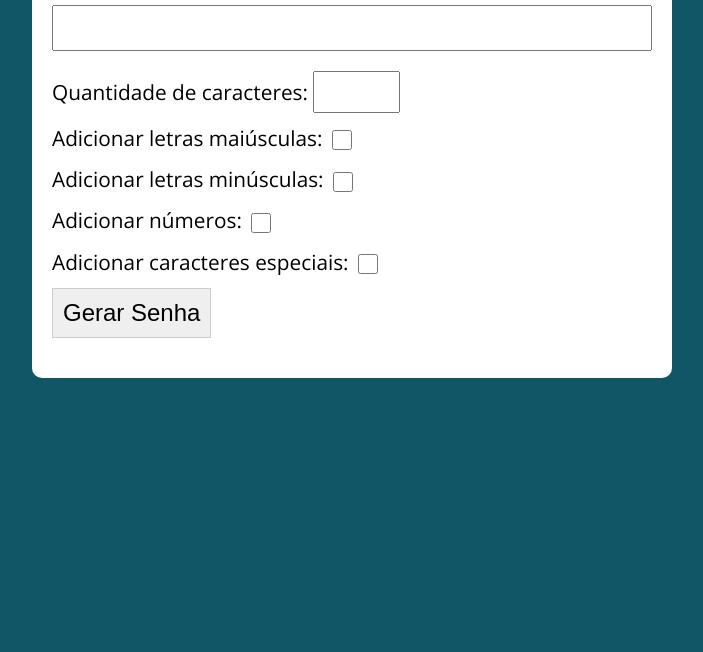
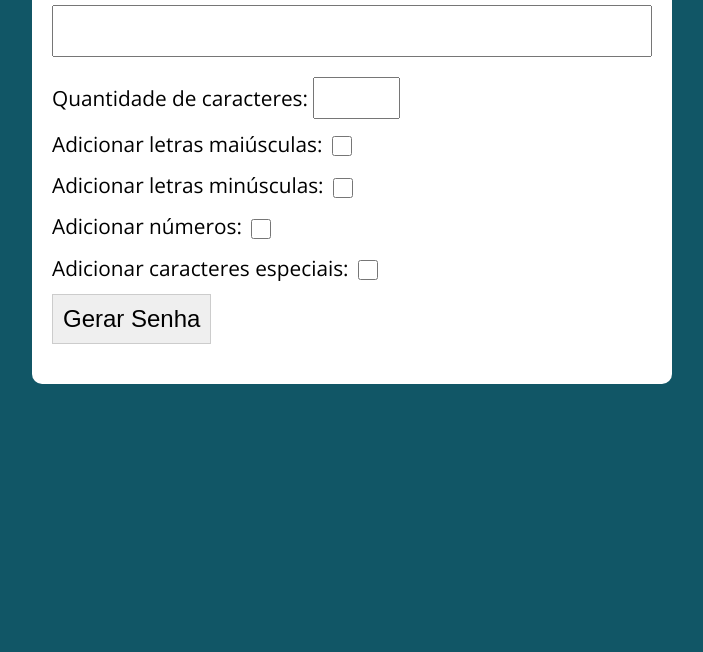
Before and after one commit to dyhalmeida/js-from-basic-to-advanced, a website built with webpack: page 64-javascript-tool/05-lesson-generator-password/public/index.html in a window 1280 px wide. Shown: the part 148-800 px from the top of the page, without its empty margins (288-991 px from the left). Built offline with nearby package versions, Linux system fonts and the light colour scheme.

Commit message:
input display

```diff
--- a/64-javascript-tool/05-lesson-generator-password/public/index.html
+++ b/64-javascript-tool/05-lesson-generator-password/public/index.html
@@ -13,7 +13,7 @@
   <section class="container">
     <h1>Gerador de Senhas</h1>
 
-    <input type="text" class="display">
+    <input type="text" class="display" readonly="true">
 
     <ul>
       <li>Quantidade de caracteres: <input type="number" min="1" max="50"></li>
--- a/64-javascript-tool/05-lesson-generator-password/src/assets/css/style.css
+++ b/64-javascript-tool/05-lesson-generator-password/src/assets/css/style.css
@@ -62,7 +62,7 @@ form button:hover {
   width: 100%;
   /* border-radius: 3px; */
   padding: 10px;
-  font-size: 1.2rem;
+  font-size: 1.5rem;
 }
 
 .container ul {
```
